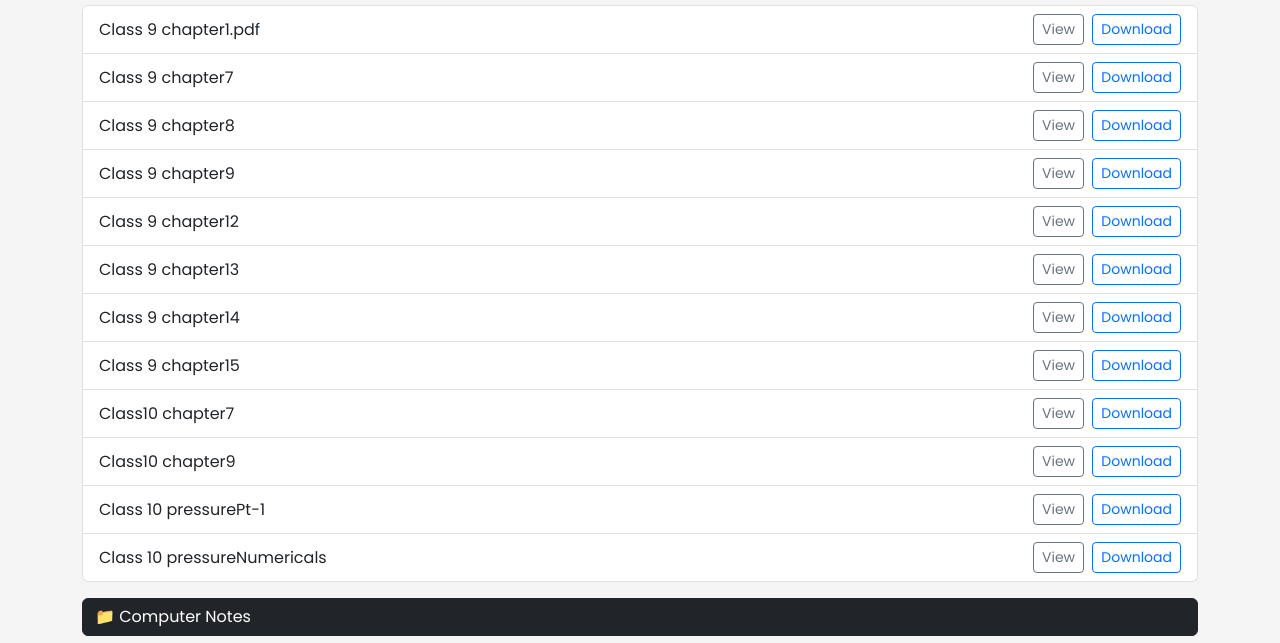
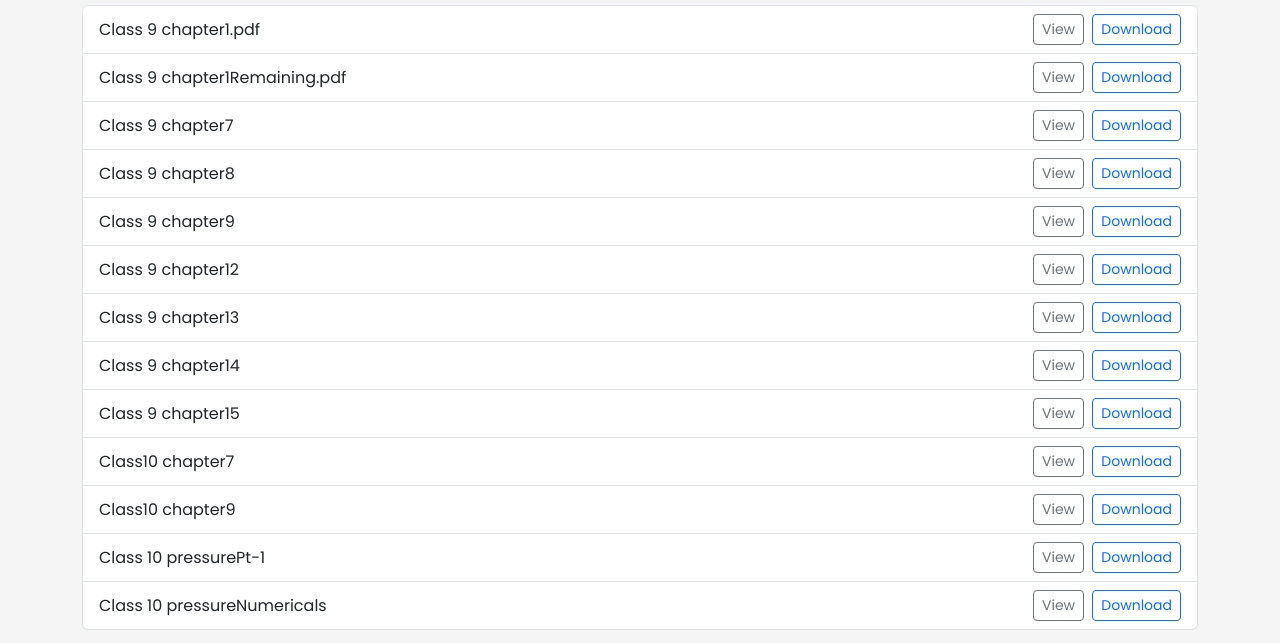
Before and after one commit to Rajendra2056/Rajendra2056.github.io, a website: page pdfs.html in a window 1280 px wide. Both pictures are taken after a click on the button "📁 Science Notes". Shown: the part 137-780 px from the top of the page. Drawn offline with nearby package versions, Linux system fonts and the light colour scheme.

Commit message:
class 9 chapter 1 remaining added

```diff
--- a/pdfs.html
+++ b/pdfs.html
@@ -32,6 +32,13 @@
             <span>
               <button class="btn btn-outline-secondary btn-sm me-1" onclick="togglePDF('pdfs/c9ch1s.pdf')">View</button>
               <a href="pdfs/c9ch1s.pdf" download class="btn btn-outline-primary btn-sm">Download</a>
+            </span>
+          </li>
+           <li class="list-group-item d-flex justify-content-between align-items-center">
+            Class 9 chapter1Remaining.pdf
+            <span>
+              <button class="btn btn-outline-secondary btn-sm me-1" onclick="togglePDF('pdfs/C9Ch1s1C.pdf')">View</button>
+              <a href="pdfs/C9Ch1s1C.pdf" download class="btn btn-outline-primary btn-sm">Download</a>
             </span>
           </li>
             <li class="list-group-item d-flex justify-content-between align-items-center">
```
Also changed, not shown: 2 other files.
